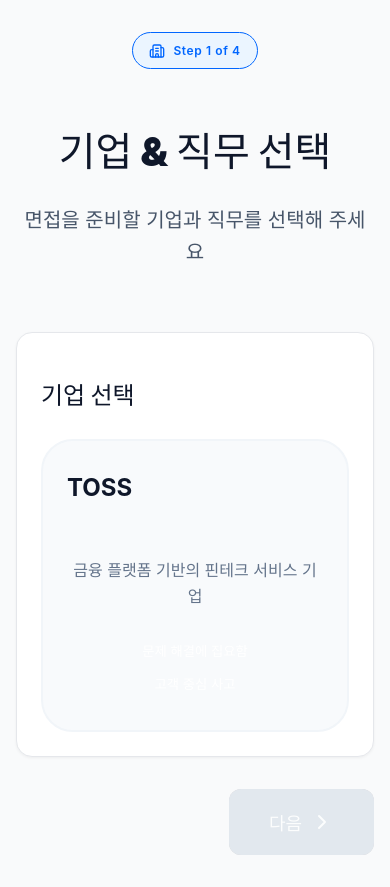
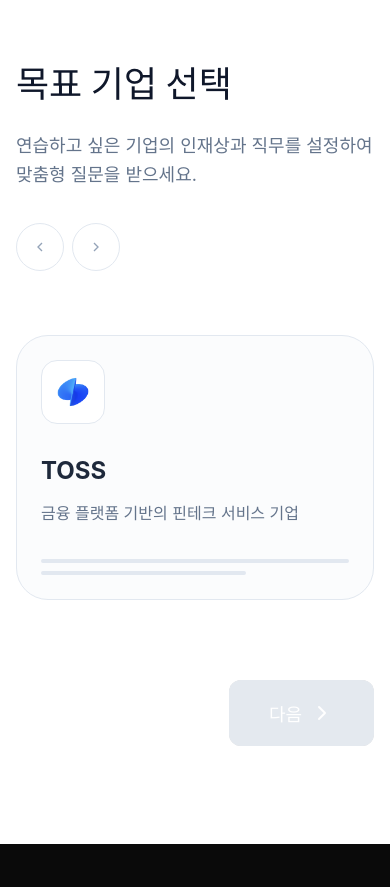
Before and after one commit to spea-King/Front, a React (Vite) app in the folder interview-app/: page /company-job in a window 390 px wide. After the commit the page ends 844 px from the top, so only its background shows below. Built offline with nearby package versions, Linux system fonts and the light colour scheme; a web font is replaced by a local one.

Commit message:
feat: CompanyJobSelect UI 개선 및 Toss 로고 추가

```diff
--- a/interview-app/src/pages/CompanyJobSelect.module.css
+++ b/interview-app/src/pages/CompanyJobSelect.module.css
@@ -2,8 +2,8 @@
 
 .page {
   min-height: 100vh;
-  background: #F9FAFB;
-  padding: 3rem 1rem;
+  background: white;
+  padding: 8rem 6rem;
 }
 
 .container {
@@ -12,112 +12,89 @@
 }
 
 .header {
-  text-align: center;
   margin-bottom: 4rem;
 }
 
-.badge {
-  display: inline-flex;
-  align-items: center;
-  gap: 0.5rem;
-  padding: 0.5rem 1rem;
-  background: #EBF5FF;
-  border: 1px solid #0066FF;
-  border-radius: 999px;
-  margin-bottom: 1.5rem;
-  animation: slideDown 0.6s ease-out;
+.headerContent {
+  display: flex;
+  justify-content: space-between;
+  align-items: flex-end;
+  margin-bottom: 4rem;
 }
 
-@keyframes slideDown {
-  from {
-    opacity: 0;
-    transform: translateY(-20px);
-  }
-  to {
-    opacity: 1;
-    transform: translateY(0);
-  }
+.navButtons {
+  display: flex;
+  gap: 0.5rem;
 }
 
-.badgeIcon {
-  width: 16px;
-  height: 16px;
-  color: #0066FF;
+.navButton {
+  width: 48px;
+  height: 48px;
+  border-radius: 999px;
+  border: 1px solid #E2E8F0;
+  background: white;
+  color: #94A3B8;
+  display: flex;
+  align-items: center;
+  justify-content: center;
+  cursor: pointer;
+  transition: all 0.2s ease;
 }
 
-.badgeText {
-  font-size: 0.75rem;
-  font-weight: 600;
-  color: #0066FF;
-  letter-spacing: 0.05em;
+.navButton:hover {
+  background: #F8FAFC;
 }
 
 .title {
-  font-size: clamp(2.5rem, 5vw, 3.5rem);
-  font-weight: 900;
+  font-size: 2.25rem;
+  font-weight: 700;
   color: #0f172a;
   margin-bottom: 1rem;
-  animation: slideDown 0.6s ease-out 0.1s both;
 }
 
 .description {
-  font-size: 1.25rem;
-  color: #475569;
-  animation: slideDown 0.6s ease-out 0.2s both;
+  font-size: 1.125rem;
+  color: #64748b;
 }
 
-.section {
-  background: white;
-  border-radius: 16px;
-  box-shadow: 0 1px 3px rgba(0, 0, 0, 0.05);
-  border: 1px solid #E5E7EB;
-  padding: 2rem;
-  margin-bottom: 2rem;
-  animation: slideUp 0.6s ease-out both;
+.companySection {
+  margin-bottom: 5rem;
 }
 
-@keyframes slideUp {
-  from {
-    opacity: 0;
-    transform: translateY(30px);
-  }
-  to {
-    opacity: 1;
-    transform: translateY(0);
-  }
+.companyGrid {
+  display: grid;
+  grid-template-columns: repeat(3, 1fr);
+  gap: 2rem;
 }
-
-.section:nth-child(2) { animation-delay: 0.3s; }
-.section:nth-child(3) { animation-delay: 0.4s; }
 
 .sectionTitle {
   font-size: 1.5rem;
-  font-weight: 800;
+  font-weight: 700;
   color: #0f172a;
-  margin-bottom: 1.5rem;
 }
 
 .companyCard {
   position: relative;
   padding: 2.5rem;
   border-radius: 32px;
-  border: 2px solid #F1F5F9;
-  background: #F8FAFC;
+  border: 1px solid #E2E8F0;
+  background: rgba(248, 250, 252, 0.5);
   cursor: pointer;
   transition: all 0.3s cubic-bezier(0.4, 0, 0.2, 1);
+  text-align: left;
 }
 
-.companyCard:hover {
+.companyCard:hover:not(.selected) {
   background: white;
-  border-color: #E2E8F0;
-  box-shadow: 0 10px 25px rgba(0, 0, 0, 0.05);
+  border-color: #CBD5E1;
+  box-shadow: 0 25px 50px rgba(0, 0, 0, 0.1);
 }
 
 .companyCard.selected {
   border-color: #0066FF;
   border-width: 2px;
   background: white;
-  box-shadow: 0 20px 60px rgba(0, 102, 255, 0.15);
+  box-shadow: 0 25px 50px rgba(0, 102, 255, 0.1);
 }
 
 .companyHeader {
@@ -127,50 +104,51 @@
   margin-bottom: 2rem;
 }
 
-.companyTitle {
-  display: flex;
-  flex-direction: column;
-  gap: 1rem;
-}
-
 .companyIcon {
   width: 64px;
   height: 64px;
-  background: #EBF5FF;
+  background: white;
+  border: 1px solid #E2E8F0;
   border-radius: 16px;
   display: flex;
   align-items: center;
   justify-content: center;
-  font-size: 1.875rem;
   color: #0066FF;
   transition: transform 0.3s ease;
+  overflow: hidden;
+}
+
+.companyCard.selected .companyIcon {
+  background: #EBF5FF;
+  border: none;
 }
 
 .companyCard:hover .companyIcon {
   transform: scale(1.1);
 }
 
+.companyLogo {
+  width: 100%;
+  height: 100%;
+  object-fit: contain;
+  padding: 12px;
+}
+
 .companyName {
   font-size: 1.5rem;
   font-weight: 700;
-  color: #0f172a;
-  margin-top: 0.5rem;
+  color: #1e293b;
+  margin-bottom: 0.75rem;
 }
 
 .selectedBadge {
   padding: 0.375rem 1rem;
   background: #0066FF;
   color: white;
-  font-size: 0.75rem;
+  font-size: 0.625rem;
   font-weight: 700;
   border-radius: 999px;
-  text-transform: uppercase;
-}
-
-@keyframes checkPop {
-  0% { transform: scale(0); }
-  50% { transform: scale(1.2); }
-  100% { transform: scale(1); }
+  letter-spacing: 0.05em;
 }
 
 .companySummary {
@@ -191,7 +169,7 @@
   font-weight: 700;
   color: #94a3b8;
   text-transform: uppercase;
-  letter-spacing: 0.1em;
+  letter-spacing: 0.15em;
 }
 
 .coreValuesTags {
@@ -202,7 +180,7 @@
 
 .coreValueTag {
   padding: 0.375rem 0.75rem;
-  background: #F8FAFC;
+  background: #F1F5F9;
   color: #475569;
   font-size: 0.75rem;
   font-weight: 600;
@@ -213,35 +191,48 @@
   display: flex;
   flex-direction: column;
   gap: 0.5rem;
-  margin-top: 0.5rem;
 }
 
 .placeholderBar {
   height: 4px;
-  background: #F1F5F9;
+  background: #E2E8F0;
   border-radius: 999px;
 }
 
-.placeholderBar:first-child {
-  width: 100%;
+.jobSection {
+  margin-bottom: 3rem;
 }
 
-.placeholderBar:last-child {
-  width: 66.67%;
+.jobSectionHeader {
+  display: flex;
+  align-items: center;
+  gap: 1rem;
+  margin-bottom: 2rem;
+}
+
+.availableBadge {
+  padding: 0.25rem 0.75rem;
+  background: #E2E8F0;
+  color: #64748b;
+  font-size: 0.75rem;
+  font-weight: 700;
+  border-radius: 6px;
+  text-transform: uppercase;
+  letter-spacing: 0.05em;
 }
 
 .jobGrid {
   display: grid;
-  grid-template-columns: repeat(auto-fill, minmax(280px, 1fr));
-  gap: 1.25rem;
+  grid-template-columns: repeat(3, 1fr);
+  gap: 1.5rem;
 }
 
 .jobCard {
   position: relative;
   padding: 2rem;
   border-radius: 16px;
-  border: 2px solid #F1F5F9;
-  background: white;
+  border: 1px solid #E2E8F0;
+  background: #F8FAFC;
   cursor: pointer;
   transition: all 0.3s cubic-bezier(0.4, 0, 0.2, 1);
   text-align: left;
@@ -249,83 +240,47 @@
 }
 
 .jobCard:hover:not(.disabled) {
-  transform: translateY(-2px);
-  box-shadow: 0 4px 12px rgba(0, 0, 0, 0.08);
-  border-color: #E2E8F0;
+  box-shadow: 0 25px 50px rgba(0, 0, 0, 0.1);
 }
 
 .jobCard.selected {
   border-color: #0066FF;
   border-width: 2px;
-  background: rgba(0, 102, 255, 0.03);
-  box-shadow: none;
+  background: rgba(0, 102, 255, 0.05);
 }
 
 .jobCard.disabled {
   opacity: 0.4;
   cursor: not-allowed;
-  background: #F8FAFC;
 }
 
 .jobIconBackground {
   position: absolute;
   right: -1rem;
   bottom: -1rem;
-  font-size: 4rem;
   color: rgba(0, 102, 255, 0.08);
   transition: transform 0.3s ease;
 }
 
-.jobCard:hover .jobIconBackground {
+.jobCard:hover:not(.disabled) .jobIconBackground {
   transform: scale(1.1);
 }
 
-.jobHeader {
-  display: flex;
-  align-items: flex-start;
-  justify-content: space-between;
-  margin-bottom: 1rem;
+.jobContent {
+  position: relative;
+  z-index: 1;
 }
 
 .jobTitle {
   font-size: 1.125rem;
-  font-weight: 800;
-  color: #0f172a;
+  font-weight: 700;
+  color: #1e293b;
+  margin-bottom: 0.5rem;
 }
 
-.disabledBadge {
-  font-size: 0.75rem;
-  font-weight: 700;
+.jobDescription {
+  font-size: 0.875rem;
   color: #64748b;
-  background: #e2e8f0;
-  padding: 0.25rem 0.75rem;
-  border-radius: 999px;
-}
-
-.jobFocusPoints {
-  display: flex;
-  flex-direction: column;
-  gap: 0.5rem;
-}
-
-.focusPoint {
-  display: flex;
-  align-items: flex-start;
-  gap: 0.5rem;
-}
-
-.focusBullet {
-  width: 6px;
-  height: 6px;
-  background: #94a3b8;
-  border-radius: 999px;
-  margin-top: 6px;
-  flex-shrink: 0;
-}
-
-.focusText {
-  font-size: 0.875rem;
-  color: #475569;
   line-height: 1.5;
 }
 
@@ -392,18 +347,20 @@
     padding: 2rem 1rem;
   }
 
-  .section {
-    padding: 1.5rem;
+  .headerContent {
+    flex-direction: column;
+    align-items: flex-start;
+    gap: 1rem;
+  }
+
+  .companyGrid {
+    grid-template-columns: 1fr;
   }
 
   .companyCard {
     padding: 1.5rem;
   }
 
-  .companyName {
-    font-size: 1.5rem;
-  }
-
   .jobGrid {
     grid-template-columns: 1fr;
   }
--- a/interview-app/src/pages/CompanyJobSelect.tsx
+++ b/interview-app/src/pages/CompanyJobSelect.tsx
@@ -1,6 +1,6 @@
 import { useState } from 'react';
 import { useNavigate } from 'react-router-dom';
-import { Building2, Check, ChevronRight } from 'lucide-react';
+import { Building2, ChevronRight } from 'lucide-react';
 import { useInterview } from '../context/InterviewContext';
 import styles from './CompanyJobSelect.module.css';
 
@@ -10,7 +10,9 @@
   const [localCompany, setLocalCompany] = useState<string | null>(null);
   const [localJob, setLocalJob] = useState<string | null>(null);
 
-  const selectedCompanyData = companies.find(c => c.company_id === localCompany);
+  const selectedCompanyData = companies.find(
+    c => c.company_id === localCompany,
+  );
 
   const handleNext = () => {
     if (localCompany && localJob) {
@@ -24,20 +26,46 @@
     <div className={styles.page}>
       <div className={styles.container}>
         <div className={styles.header}>
-          <div className={styles.badge}>
-            <Building2 className={styles.badgeIcon} />
-            <span className={styles.badgeText}>Step 1 of 4</span>
+          <div className={styles.headerContent}>
+            <div>
+              <h1 className={styles.title}>목표 기업 선택</h1>
+              <p className={styles.description}>
+                연습하고 싶은 기업의 인재상과 직무를 설정하여 맞춤형 질문을
+                받으세요.
+              </p>
             </div>
-          <h1 className={styles.title}>기업 & 직무 선택</h1>
-          <p className={styles.description}>면접을 준비할 기업과 직무를 선택해 주세요</p>
+            <div className={styles.navButtons}>
+              <button className={styles.navButton}>
+                <svg
+                  width="16"
+                  height="16"
+                  viewBox="0 0 24 24"
+                  fill="none"
+                  stroke="currentColor"
+                  strokeWidth="2"
+                >
+                  <polyline points="15 18 9 12 15 6"></polyline>
+                </svg>
+              </button>
+              <button className={styles.navButton}>
+                <svg
+                  width="16"
+                  height="16"
+                  viewBox="0 0 24 24"
+                  fill="none"
+                  stroke="currentColor"
+                  strokeWidth="2"
+                >
+                  <polyline points="9 18 15 12 9 6"></polyline>
+                </svg>
+              </button>
+            </div>
+          </div>
         </div>
 
-        <div>
-          <div className={styles.section}>
-            <h2 className={styles.sectionTitle}>기업 선택</h2>
-
-            <div>
-              {companies.map((company) => (
+        <div className={styles.companySection}>
+          <div className={styles.companyGrid}>
+            {companies.map(company => (
               <button
                 key={company.company_id}
                 onClick={() => {
@@ -49,63 +77,101 @@
                 }`}
               >
                 <div className={styles.companyHeader}>
-                    <div className={styles.companyTitle}>
-                      <h3 className={styles.companyName}>{company.name}</h3>
-                      {localCompany === company.company_id && (
-                        <Check className={styles.checkIcon} />
+                  <div className={styles.companyIcon}>
+                    {company.logo ? (
+                      <img
+                        src={company.logo}
+                        alt={company.name}
+                        className={styles.companyLogo}
+                      />
+                    ) : (
+                      <Building2 size={32} />
                     )}
                   </div>
+                  {localCompany === company.company_id && (
+                    <div className={styles.selectedBadge}>SELECTED</div>
+                  )}
                 </div>
-                  <p className={styles.companySummary}>{company.company_summary}</p>
+                <h3 className={styles.companyName}>{company.name}</h3>
+                <p className={styles.companySummary}>
+                  {company.company_summary}
+                </p>
 
-                  <div className={styles.profileList}>
-                    {company.talent_profile.slice(0, 2).map((profile, idx) => (
-                      <div key={idx} className={styles.profileItem}>
-                        <div className={styles.bullet} />
-                        <p className={styles.profileText}>{profile}</p>
-                      </div>
+                {localCompany === company.company_id ? (
+                  <div className={styles.coreValuesSection}>
+                    <span className={styles.coreValuesLabel}>Core Values</span>
+                    <div className={styles.coreValuesTags}>
+                      {company.talent_profile
+                        .slice(0, 3)
+                        .map((profile, idx) => (
+                          <span key={idx} className={styles.coreValueTag}>
+                            {profile}
+                          </span>
                         ))}
                     </div>
+                  </div>
+                ) : (
+                  <div className={styles.placeholderBars}>
+                    <div
+                      className={styles.placeholderBar}
+                      style={{ width: '100%' }}
+                    />
+                    <div
+                      className={styles.placeholderBar}
+                      style={{ width: '66.67%' }}
+                    />
+                  </div>
+                )}
               </button>
             ))}
           </div>
+
+          {selectedCompanyData && (
+            <div className={styles.jobSection}>
+              <div className={styles.jobSectionHeader}>
+                <h2 className={styles.sectionTitle}>지원 직무</h2>
+                <span className={styles.availableBadge}>
+                  {selectedCompanyData.jobs.filter(j => j.active).length}{' '}
+                  AVAILABLE
+                </span>
               </div>
 
-          {selectedCompanyData && (
-            <div className={styles.section}>
-              <h2 className={styles.sectionTitle}>직무 선택</h2>
-
               <div className={styles.jobGrid}>
-                {selectedCompanyData.jobs.map((job) => (
+                {selectedCompanyData.jobs.map(job => (
                   <button
                     key={job.job_id}
                     onClick={() => job.active && setLocalJob(job.job_id)}
                     disabled={!job.active}
                     className={`${styles.jobCard} ${
-                      !job.active ? styles.disabled : localJob === job.job_id ? styles.selected : ''
+                      !job.active
+                        ? styles.disabled
+                        : localJob === job.job_id
+                          ? styles.selected
+                          : ''
                     }`}
                   >
-                    <div className={styles.jobHeader}>
+                    <div className={styles.jobContent}>
                       <h3 className={styles.jobTitle}>{job.title}</h3>
-                      {localJob === job.job_id && <Check className={styles.checkIcon} />}
-                      {!job.active && (
-                        <span className={styles.disabledBadge}>준비중</span>
-                      )}
+                      <p className={styles.jobDescription}>
+                        {job.focus_points[0] || job.title}
+                      </p>
                     </div>
-
-                    <div className={styles.jobFocusPoints}>
-                      {job.focus_points.map((point, idx) => (
-                        <div key={idx} className={styles.focusPoint}>
-                          <div className={styles.focusBullet} />
-                          <p className={styles.focusText}>{point}</p>
-                        </div>
-                      ))}
+                    <div className={styles.jobIconBackground}>
+                      <svg
+                        width="64"
+                        height="64"
+                        viewBox="0 0 24 24"
+                        fill="currentColor"
+                      >
+                        <path d="M9.4 16.6L4.8 12l4.6-4.6L8 6l-6 6 6 6 1.4-1.4zm5.2 0l4.6-4.6-4.6-4.6L16 6l6 6-6 6-1.4-1.4z" />
+                      </svg>
                     </div>
                   </button>
                 ))}
               </div>
             </div>
           )}
+        </div>
 
         <div className={styles.navigation}>
           <button
@@ -113,9 +179,11 @@
             disabled={!localCompany || !localJob}
             className={styles.nextButton}
           >
-              <div className={`${styles.nextButtonBg} ${
+            <div
+              className={`${styles.nextButtonBg} ${
                 !(localCompany && localJob) ? styles.disabled : ''
-              }`} />
+              }`}
+            />
 
             {localCompany && localJob && (
               <div className={styles.nextButtonShine} />
@@ -129,6 +197,5 @@
         </div>
       </div>
     </div>
-    </div>
   );
 }
--- a/interview-app/src/types/index.ts
+++ b/interview-app/src/types/index.ts
@@ -8,6 +8,7 @@
 export interface Company {
   company_id: string;
   name: string;
+  logo?: string;
   company_summary: string;
   talent_profile: string[];
   culture_fit: string[];
```
Also changed, not shown: interview-app/src/context/InterviewContext.tsx (+72 -28 lines), interview-app/src/assets/Toss_Symbol_Primary.png (added). Lines whose indentation alone changed are shown as unchanged.
